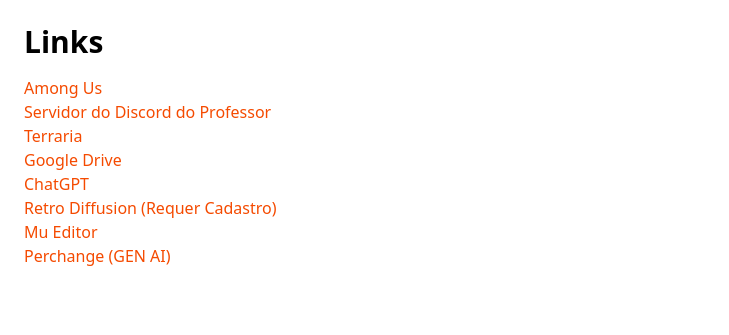
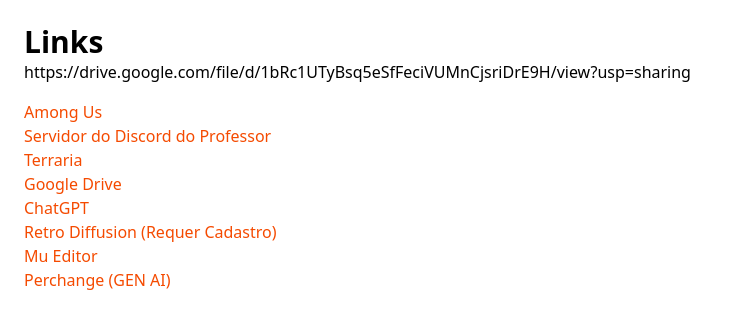
Before and after one commit to abreulima/ivanabreu.eu, a plain HTML site: page index.html in a window 1280 px wide. Shown: the whole page, without its empty margins (0-729 px from the left). Drawn offline with nearby package versions, Linux system fonts and the light colour scheme.

Commit message:
Update index.html

```diff
--- a/index.html
+++ b/index.html
@@ -9,6 +9,7 @@
     <h1 class="text-3xl font-bold">
         Links
     </h1>
+    https://drive.google.com/file/d/1bRc1UTyBsq5eSfFeciVUMnCjsriDrE9H/view?usp=sharing
     <ul class="py-4">
               <li>
             <a
```
